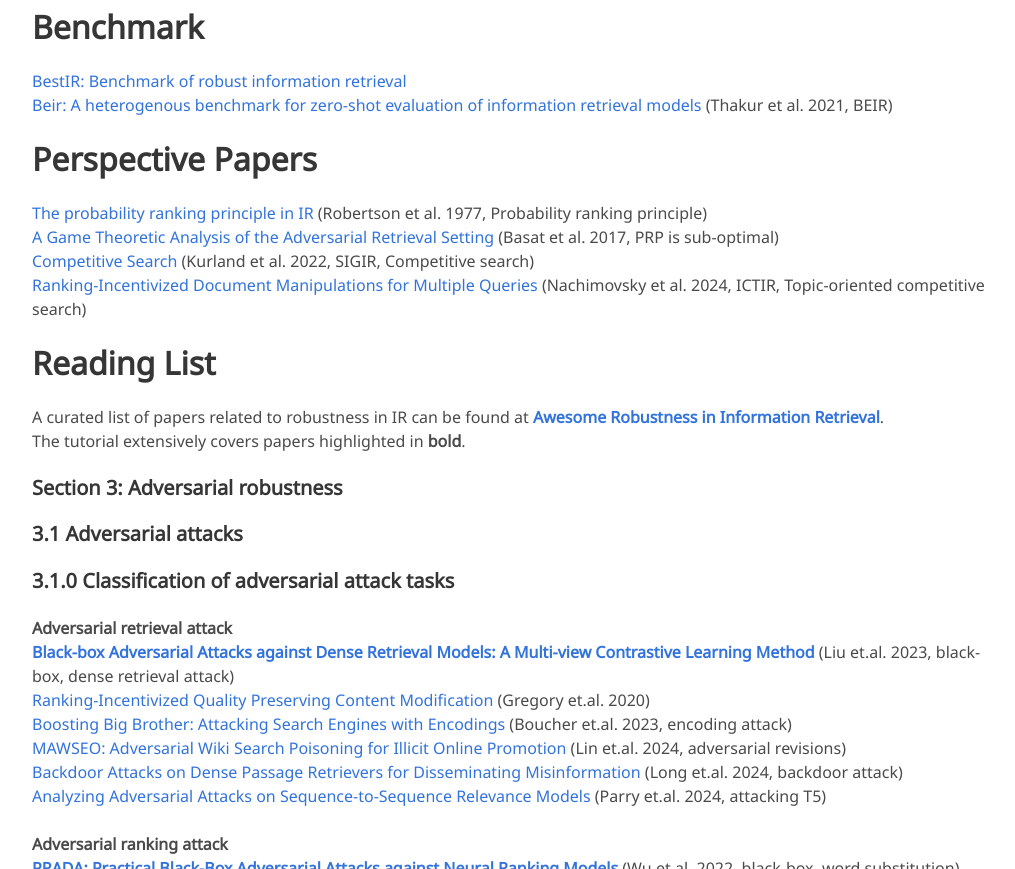
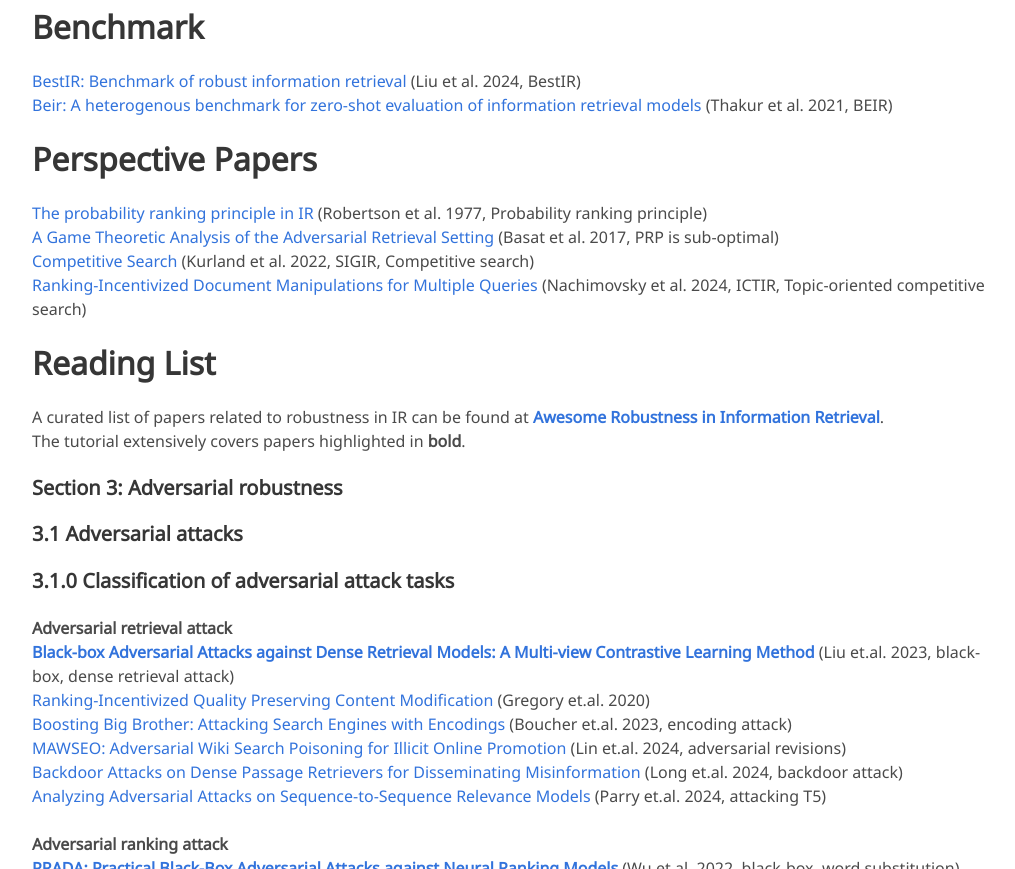
Before and after one commit to SIGIR2024-Robust-Information-Retrieval/SIGIR2024-Robust-Information-Retrieval.github.io, a plain HTML site: page index.html in a window 1280 px wide. Shown: the part 1885-2754 px from the top of the page, without its empty margins (128-1143 px from the left). Drawn offline with nearby package versions, Linux system fonts and the light colour scheme; some icons are missing; a web font is replaced by a local one.

Commit message:
Update index.html

```diff
--- a/index.html
+++ b/index.html
@@ -226,7 +226,7 @@
 
     <h2 class="title is-3">Benchmark</h2>
         <ul>
-          <li><a href="https://github.com/Davion-Liu/BestIR">BestIR: Benchmark of robust information retrieval</a> </li>
+          <li><a href="https://github.com/Davion-Liu/BestIR">BestIR: Benchmark of robust information retrieval</a> (Liu et al. 2024, BestIR) </li>
           <li><a href="https://arxiv.org/abs/2104.08663">Beir: A heterogenous benchmark for zero-shot evaluation of information retrieval models</a> (Thakur et al. 2021, BEIR) </li>
         </ul>
         <br />
```
